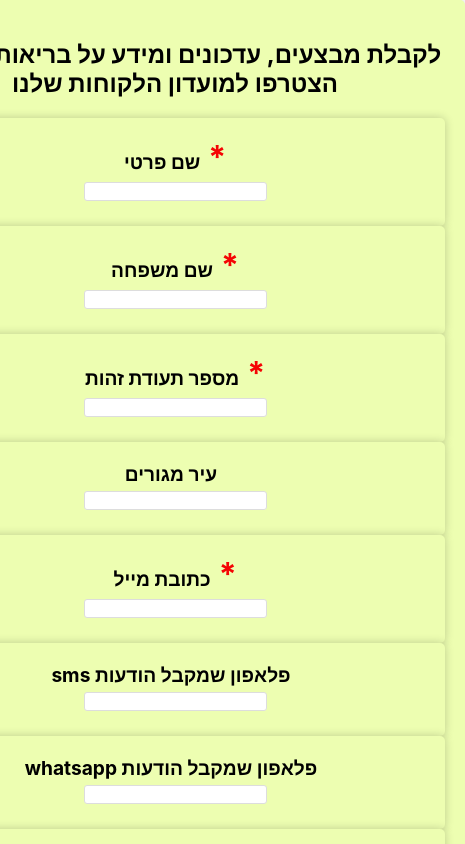
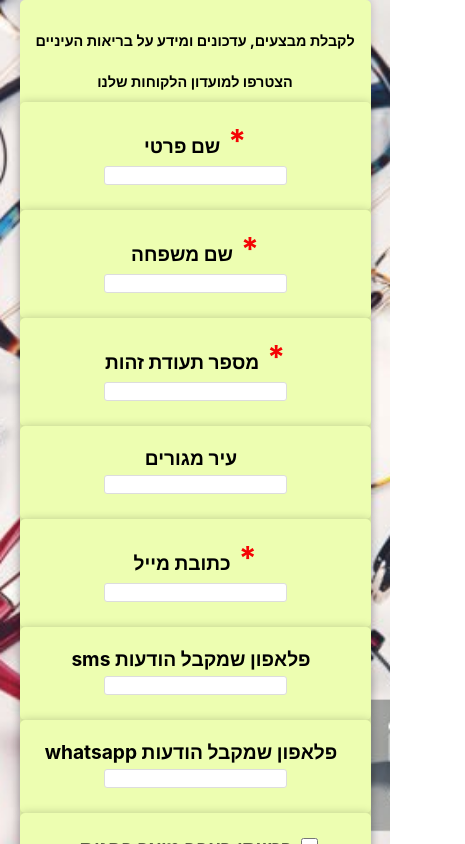
Before and after one commit to neriashitrit/byTheBook, a React (Create React App) app: page / in a window 390 px wide. Shown: the top 844 px of the page, 465 px wide, since content can reach past the window. Built offline with nearby package versions, Linux system fonts and the light colour scheme.

Commit message:
phone responsive

```diff
--- a/src/components/Form.tsx
+++ b/src/components/Form.tsx
@@ -85,7 +85,8 @@ const Form: React.FC = () => {
   return (
     <FullPageContainer>
       <FormContainer>
-        <h2>לקבלת מבצעים, עדכונים  ומידע על בריאות העיניים הצטרפו למועדון הלקוחות שלנו </h2>
+        <h2>לקבלת מבצעים, עדכונים  ומידע על בריאות העיניים </h2>
+        <h2>הצטרפו למועדון הלקוחות שלנו </h2>
         <form>
           <InputField label="שם פרטי" type="text" value={firstName} onChange={setFirstName} error={errors.firstName} mandatory={true} />
           <InputField label="שם משפחה" type="text" value={lastName} onChange={setLastName} error={errors.lastName} mandatory={true}/>
@@ -100,8 +101,8 @@ const Form: React.FC = () => {
             <InputField label="אנחנו תמיד רוצים להשתפר, יש לך רעיון?" type="textarea" value={badOpinion} onChange={setBadOpinion}/> </>
             : <></>}
           <BooleanInputField label="מאשר/ת בזאת קבלת דברי פרסום ודיוור ישיר" type="checkbox" value={getMessages} onChange={setGetMessages} error={errors.getMessages} mandatory={true}/>
-          <h3>מבטיחים לא להעביר את הפרטים שלכם, זה נשאר בנינו</h3>
-          <h3>ומבטיחים לא להציק {String.fromCodePoint(0x1F609)}</h3>
+          <h3 >מבטיחים לא להעביר את הפרטים שלכם, זה נשאר בנינו</h3>
+          <h3 >ומבטיחים לא להציק {String.fromCodePoint(0x1F609)}</h3>
           <button type="button" onClick={handleSubmit} disabled={isLoading}>שלח</button>
           {formRespond ? <h3>{formRespond}</h3> : <></>}
         </form>
--- a/src/components/InputField.tsx
+++ b/src/components/InputField.tsx
@@ -1,6 +1,6 @@
 // src/components/InputField.tsx
 import React from 'react';
-import { FormContainer, BooleanInput, LabelWithMandatory } from './StyledComponents.tsx'; // Import the styled component
+import { InputContainer, BooleanInput, LabelWithMandatory } from './StyledComponents.tsx'; // Import the styled component
 interface InputFieldProps {
   label: string;
   type: string;
@@ -12,7 +12,7 @@ interface InputFieldProps {
 
 export const InputField: React.FC<InputFieldProps> = ({ label, type, value, onChange, error, mandatory }) => {
   return (
-    <FormContainer>
+    <InputContainer>
       <LabelWithMandatory>
       {mandatory? <p>*</p> : <></>}
       <label>{label}</label>
@@ -21,7 +21,7 @@ export const InputField: React.FC<InputFieldProps> = ({ label, type, value, onCh
                 <textarea value={value} onChange={(e) => onChange(e.target.value)}></textarea> :
                 <input type={type} value={value} onChange={(e) => onChange(e.target.value)} />}
       {error && <div className="error">{error}</div>}
-    </FormContainer>
+    </InputContainer>
   );
 };
 
--- a/src/components/StyledComponents.tsx
+++ b/src/components/StyledComponents.tsx
@@ -15,8 +15,10 @@ export const FormContainer = styled.div`
   background-color: #edfeb1;
   border-radius: 5px;
   box-shadow: 0px 0px 10px rgba(0, 0, 0, 0.2);
-  padding: 20px;
-  width: 500px;
+  padding-top: 20px;
+  padding-bottom: 20px;
+  width: 90%;
+  max-width: 500px;
   text-align: center;
   display: grid;
   justify-items: center;
@@ -32,6 +34,13 @@ export const FormContainer = styled.div`
     font-weight: bold;
     margin-bottom: 8px;
     font-size: larger;
+  }
+  h2 {
+    font-size: 90%;
+  }
+
+  h3 {
+    font-size: 90%;
   }
 
   textarea {
@@ -68,6 +77,47 @@ export const FormContainer = styled.div`
   }
 `;
 
+
+export const InputContainer = styled.div`
+  background-color: #edfeb1;
+  border-radius: 5px;
+  box-shadow: 0px 0px 10px rgba(0, 0, 0, 0.2);
+  padding-top: 20px;
+  padding-bottom: 20px;
+  max-width: 500px;
+  text-align: center;
+  display: grid;
+  justify-items: center;
+  justify-content: space-around;
+  direction: rtl;
+
+  label {
+    font-weight: bold;
+    margin-bottom: 8px;
+    font-size: larger;
+  }
+
+  textarea {
+    width: 450px;
+    height:100px
+  }
+
+  input {
+    display: justify
+    padding: 8px;
+    margin: 5px 0;
+    border: 1px solid #ddd;
+    border-radius: 3px;
+    direction: rtl important;
+  }
+
+  .error {
+    color: #e74c3c; /* Red color for errors */
+    font-size: medium;
+  }
+
+  }
+`;
 export const LabelWithMandatory = styled.div`
 p {
   color: #f40404;
@@ -92,7 +142,7 @@ label {
  border-radius: 5px;
  box-shadow: 0px 0px 10px rgba(0, 0, 0, 0.2);
  padding: 20px;
- width: 500px;
+ max-width: 500px;
  text-align: center;
  display: flex;
  flex-wrap: wrap;
```
